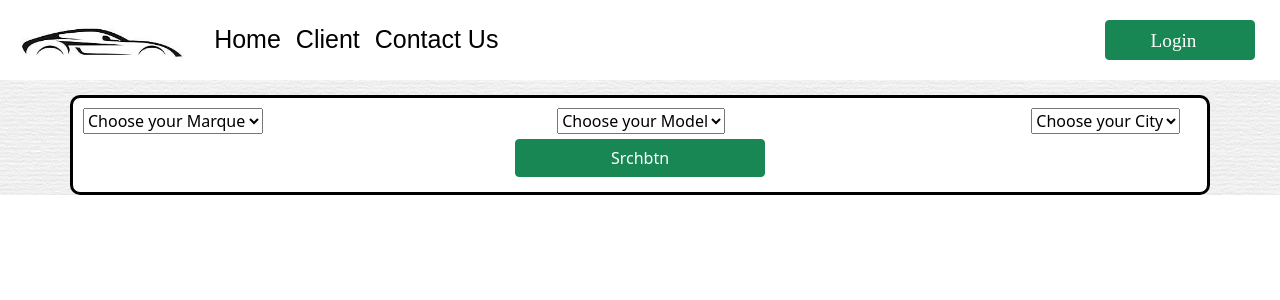
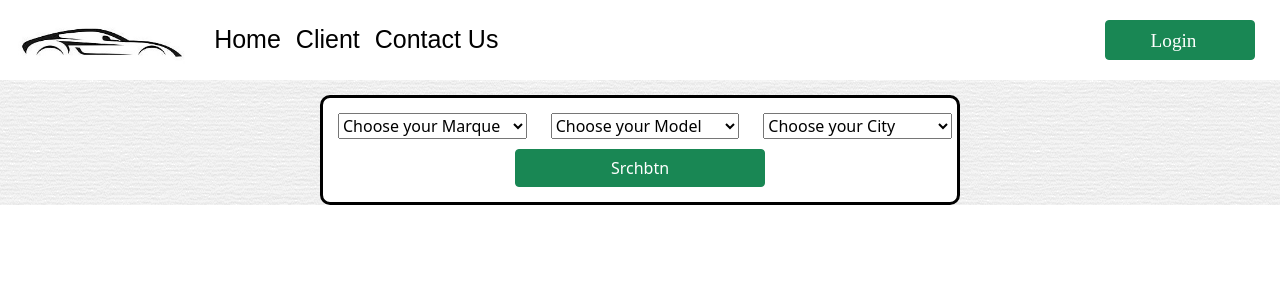
Before and after one commit to T-Mouhmouh/ComparReact, a React (Create React App) app: page / in a window 1280 px wide. Shown: the top 300 px of the page. Built offline with nearby package versions, Linux system fonts and the light colour scheme.

Commit message:
api call

```diff
--- a/package.json
+++ b/package.json
@@ -9,7 +9,9 @@
     "bootstrap": "^5.0.0-beta3",
     "react": "^17.0.2",
     "react-dom": "^17.0.2",
+    "react-router-dom": "^5.2.0",
     "react-scripts": "4.0.3",
+    "reactstrap": "^8.9.0",
     "web-vitals": "^1.1.1"
   },
   "scripts": {
--- a/src/Style/css/SearchComponent.css
+++ b/src/Style/css/SearchComponent.css
@@ -3,6 +3,7 @@
   border-radius: 10px;
   margin: auto;
   border: 3px solid black;
+  width: 50%;
   padding: 10px;
   margin-top: 15px;
   margin-bottom: 15px;
@@ -18,3 +19,8 @@
 .SearchBtn {
   width: 250px;
 }
+
+.SearchComponentParent .SearchComponentCont select {
+  width: 100%;
+  margin: 5px;
+}
--- a/src/components/SearchComponent.js
+++ b/src/components/SearchComponent.js
@@ -2,6 +2,9 @@ import React, { Component, useState } from "react";
 import "../Style/css/SearchComponent.css";
 import "bootstrap/dist/css/bootstrap.css";
 import CarService from "../services/CarService.js";
+import { Link } from "react-router-dom";
+
+import { Form, Button, Input, Label, FormGroup } from "reactstrap";
 
 export class SearchComponent extends Component {
   constructor(props) {
@@ -18,7 +21,8 @@ export class SearchComponent extends Component {
     let { marque, model, city } = this.state;
     e.preventDefault();
     console.log("heloo");
-    CarService.ShercheCar(marque, model, city);
+    //CarService.ShercheCar(marque, model, city);
+    var ss = CarService.ShercheCar("BMW", "x6", "Rabat");
   };
 
   render() {
@@ -26,9 +30,9 @@ export class SearchComponent extends Component {
       <form onSubmit={this.submitSearch}>
         <div class="SearchComponentParent container">
           <div class="SearchComponentCont row center">
-            <div class="MarqueSection col-5">
+            <div class="MarqueSection  col-lg-4  col-sm-12 ">
               <select
-                class="mdb-select md-form"
+                class="mdb-select md-form w-250"
                 searchable="Search here.."
                 onChange={(e) => {
                   this.setState({
@@ -46,9 +50,9 @@ export class SearchComponent extends Component {
                 <option value="Fiat">Fiat</option>
               </select>
             </div>
-            <div class="ModelSection col-5">
+            <div class="ModelSection col-lg-4 col-sm-12">
               <select
-                class="mdb-select md-form"
+                class="mdb-select md-form w-250"
                 searchable="Search here.."
                 onChange={(e) => {
                   this.setState({
@@ -66,9 +70,9 @@ export class SearchComponent extends Component {
                 <option value="Japan">Japan</option>
               </select>
             </div>
-            <div class="Citysection col-2">
+            <div class="Citysection col-lg-4 col-sm-12">
               <select
-                class="mdb-select md-form"
+                class="mdb-select md-form w-250"
                 searchable="Search here.."
                 onChange={(e) => {
                   this.setState({
--- a/src/services/CarService.js
+++ b/src/services/CarService.js
@@ -1,6 +1,16 @@
 const CarService = {
-  ShercheCar: function (marque, model, ville) {
-    console.log("ddddd : " + marque, model, ville);
+  ShercheCar: function (marque, model, city) {
+    fetch(
+      "https://localhost:44330/api/Car/InitialSearchCar?Marque=" +
+        marque +
+        "&Model=" +
+        model +
+        "&City=" +
+        city +
+        ""
+    )
+      .then((res) => res.json())
+      .then((data) => console.log("dataa : ", data));
   },
 
   secondValidationMethod: function (value) {
```
Also changed, not shown: 1 other file (tests, documents, lock files or other folders).
